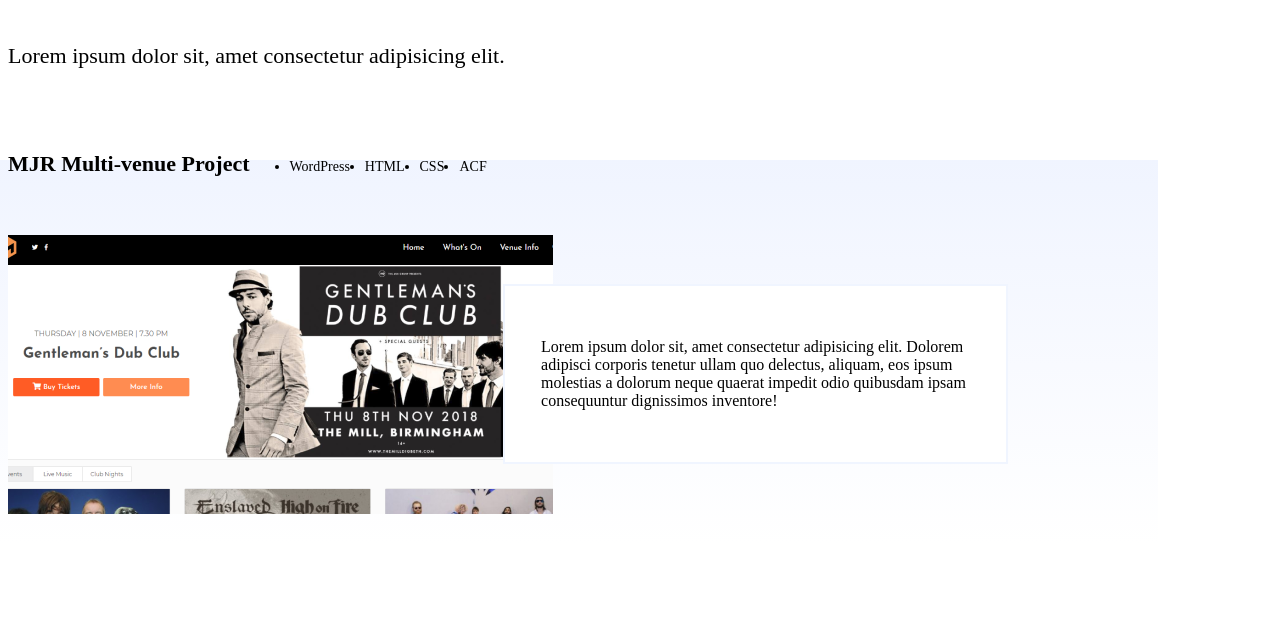
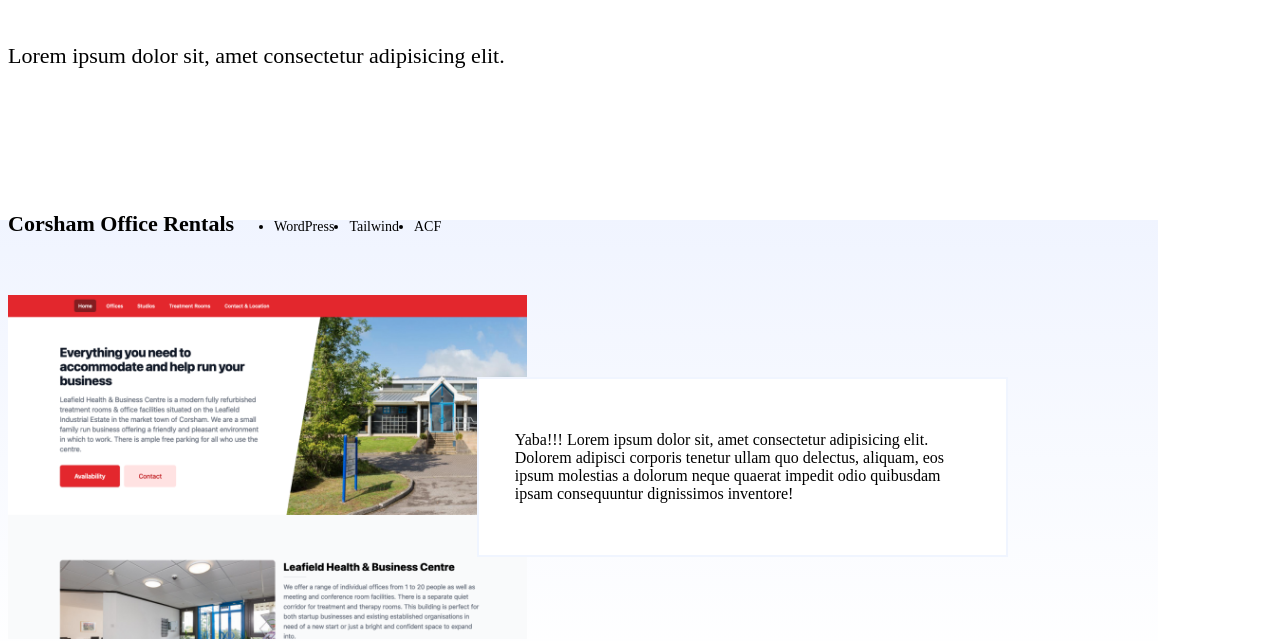
Before and after one commit to AlexDring/adring-portfolio, a Gatsby site: page /components/Work in a window 1280 px wide. Shown: the part 326-967 px from the top of the page. Before the commit the page ends 871 px from the top, so only its background shows below. Built offline with nearby package versions, Linux system fonts and the light colour scheme; Gatsby itself is replaced by a stand-in of ours.

Commit message:
Add project markdown files. Add graphql query to display project sections.

```diff
--- a/gatsby-config.js
+++ b/gatsby-config.js
@@ -2,12 +2,22 @@ const path = require('path');
 
 module.exports = {
   siteMetadata: {
-    title: `adring-portfolio`,
-    siteUrl: `https://www.yourdomain.tld`,
+    title: `Alex Dring's Portfolio`,
+    siteUrl: `https://www.adring.co.uk`,
+    description: `Alex Dring's personal portfolio.`,
   },
   plugins: [
+    {
+      resolve: `gatsby-source-filesystem`,
+      options: {
+        name: `src`,
+        path: `${__dirname}/src/`,
+      },
+    },
+    `gatsby-plugin-styled-components`,
+    `gatsby-transformer-remark`,
     `gatsby-plugin-image`,
+    `gatsby-transformer-sharp`,
     `gatsby-plugin-sharp`,
-    `gatsby-transformer-sharp`,
   ],
 };
--- a/package.json
+++ b/package.json
@@ -24,6 +24,7 @@
     "gatsby-plugin-sitemap": "^5.5.0",
     "gatsby-plugin-styled-components": "^5.5.0",
     "gatsby-source-filesystem": "^4.5.1",
+    "gatsby-transformer-remark": "^5.5.2",
     "gatsby-transformer-sharp": "^4.5.0",
     "normalize.css": "^8.0.1",
     "react": "^17.0.1",
--- /dev/null
+++ b/src/assets/projects/corsham-office-rentals/corsham-office-rentals.md
@@ -0,0 +1,13 @@
+---
+title: "Corsham Office Rentals"
+date: "2022-01-18"
+image: "./corsham-office-rentals.png"
+skills:
+  - WordPress
+  - Tailwind
+  - ACF
+link: https://www.corshamofficerentals.co.uk/
+github: https://github.com/AlexDring/Corsham-Office-Rentals
+---
+
+Yaba!!! Lorem ipsum dolor sit, amet consectetur adipisicing elit. Dolorem adipisci corporis tenetur ullam quo delectus, aliquam, eos ipsum molestias a dolorum neque quaerat impedit odio quibusdam ipsam consequuntur dignissimos inventore!
--- /dev/null
+++ b/src/assets/projects/mjr-multi-venue/mjr-multi-venue.md
@@ -0,0 +1,11 @@
+---
+title: "MJR Multi Venue Project"
+date: "2022-01-19"
+image: "./mjr-multi-venue.png"
+skills:
+  - WordPress
+  - ACF
+github: https://github.com/AlexDring/MJR-Venue-Project
+---
+
+Lorem ipsum dolor sit, amet consectetur adipisicing elit. Dolorem adipisci corporis tenetur ullam quo delectus, aliquam, eos ipsum molestias a dolorum neque quaerat impedit odio quibusdam ipsam consequuntur dignissimos inventore!
--- /dev/null
+++ b/src/assets/projects/spicy-orange-db/spicy-orange-db.md
@@ -0,0 +1,16 @@
+---
+title: "Spicy Orange Database"
+date: "2022-01-19"
+image: "./spicy-orange-db.png"
+skills:
+  - React
+  - Styled Components
+  - Auth0
+  - OMDB api
+  - Express.js
+  - Heroku
+link: https://spicyorange.co.uk/
+github: https://github.com/AlexDring/spicy-orange-db-react
+---
+
+Lorem ipsum dolor sit, amet consectetur adipisicing elit. Dolorem adipisci corporis tenetur ullam quo delectus, aliquam, eos ipsum molestias a dolorum neque quaerat impedit odio quibusdam ipsam consequuntur dignissimos inventore!
--- a/src/pages/components/About.js
+++ b/src/pages/components/About.js
@@ -3,7 +3,6 @@ import styled from 'styled-components';
 import { StaticImage } from 'gatsby-plugin-image';
 import url from '../../assets/images/bullet.svg';
 
-console.log(url);
 const AboutStyles = styled.section`
   max-width: 700px;
   > div {
--- a/src/pages/components/Work.js
+++ b/src/pages/components/Work.js
@@ -1,4 +1,5 @@
-import { StaticImage } from 'gatsby-plugin-image';
+import { graphql, useStaticQuery } from 'gatsby';
+import { GatsbyImage, getImage } from 'gatsby-plugin-image';
 import * as React from 'react';
 import styled from 'styled-components';
 
@@ -24,19 +25,14 @@ const WorkStyles = styled.section`
   > p {
     font-size: 1.375rem;
   }
-  section {
-    margin-top: 60px;
-  }
-  h3 {
-    font-size: 1.375rem;
-  }
 `;
 
 const WorkSectionStyles = styled.section`
-  margin-top: 60px;
+  margin-top: 120px;
   position: relative;
   h3 {
     display: inline-block;
+    font-size: 1.375rem;
   }
   ul {
     display: inline-flex;
@@ -68,8 +64,13 @@ const WorkSectionStyles = styled.section`
       height: 100%;
     }
   }
-  .gatsby-image-wrapper {
-    z-index: -1;
+  .work-image {
+    z-index: -2;
+  }
+  &:nth-of-type(2n) {
+    .work-image {
+      order: 1;
+    }
   }
   .section-background {
     position: absolute;
@@ -87,36 +88,61 @@ const WorkSectionStyles = styled.section`
 `;
 
 export default function Work() {
+  const data = useStaticQuery(graphql`
+    query MyQuery {
+      allMarkdownRemark(sort: { fields: frontmatter___date, order: ASC }) {
+        edges {
+          node {
+            id
+            frontmatter {
+              title
+              skills
+              link
+              github
+              image {
+                childImageSharp {
+                  gatsbyImageData(
+                    formats: [AUTO, WEBP, AVIF]
+                    placeholder: BLURRED
+                  )
+                }
+              }
+            }
+            html
+          }
+        }
+      }
+    }
+  `);
+
   return (
     <WorkStyles>
       <h2>Things I've made</h2>
       <p>Lorem ipsum dolor sit, amet consectetur adipisicing elit.</p>
+      {data.allMarkdownRemark.edges.map((edge) => {
+        const { frontmatter, html } = edge.node;
+        const image = getImage(frontmatter.image);
+        return (
           <WorkSectionStyles>
-        <h3>MJR Multi-venue Project</h3>
+            <h3>{frontmatter.title}</h3>
             <ul>
-          <li>WordPress</li>
-          <li>HTML</li>
-          <li>CSS</li>
-          <li>ACF</li>
+              {frontmatter.skills.map((skill) => (
+                <li>{skill}</li>
+              ))}
             </ul>
             <div>
-          <StaticImage
-            src="../../assets/images/mjr-venue.png"
-            alt="Multi venue website example."
-            placeholder="blurred"
-            layout="fixed"
+              <div className="work-image">
+                <GatsbyImage image={image} />
+              </div>
+              <div
+                className="work-text"
+                dangerouslySetInnerHTML={{ __html: html }}
               />
-          <div className="work-text">
-            <p>
-              Lorem ipsum dolor sit, amet consectetur adipisicing elit. Dolorem
-              adipisci corporis tenetur ullam quo delectus, aliquam, eos ipsum
-              molestias a dolorum neque quaerat impedit odio quibusdam ipsam
-              consequuntur dignissimos inventore!
-            </p>
-          </div>
             </div>
             <div className="section-background" />
           </WorkSectionStyles>
+        );
+      })}
     </WorkStyles>
   );
 }
```
Also changed, not shown: src/assets/projects/corsham-office-rentals/corsham-office-rentals.png (added), src/assets/projects/mjr-multi-venue/mjr-multi-venue.png (renamed from src/assets/images/mjr-venue.png), src/assets/projects/spicy-orange-db/spicy-orange-db.png (added), src/pages/components/elements/Heading.js (added), 4 other files. Lines whose indentation alone changed are shown as unchanged.
